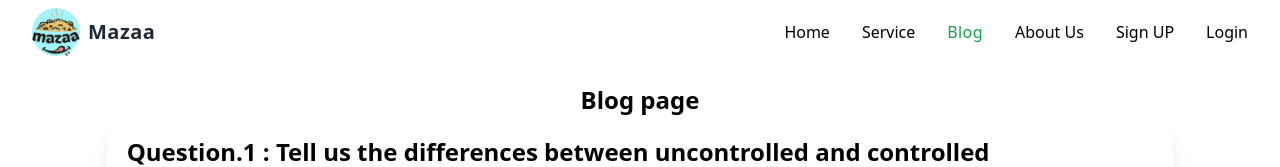
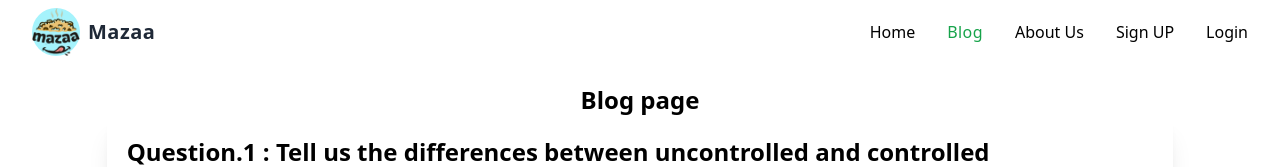
Before and after one commit to NaimulDev/Chef-Recipe, a React (Vite) app: page /blog in a window 1280 px wide. Shown: the top 167 px of the page. Built offline with nearby package versions, Linux system fonts and the light colour scheme; no server answers.

Commit message:
header fixt

```diff
--- a/src/Layouts/Header/Header.jsx
+++ b/src/Layouts/Header/Header.jsx
@@ -34,16 +34,7 @@ const Header = () => {
               Home
             </NavLink>
           </li>
-          <li>
-            <NavLink
-              to="/service"
-              aria-label="service"
-              title="Service"
-              className={({ isActive }) => (isActive ? "active" : "default")}
-            >
-              Service
-            </NavLink>
-          </li>
+
           <li>
             <NavLink
               to="/blog"
```
